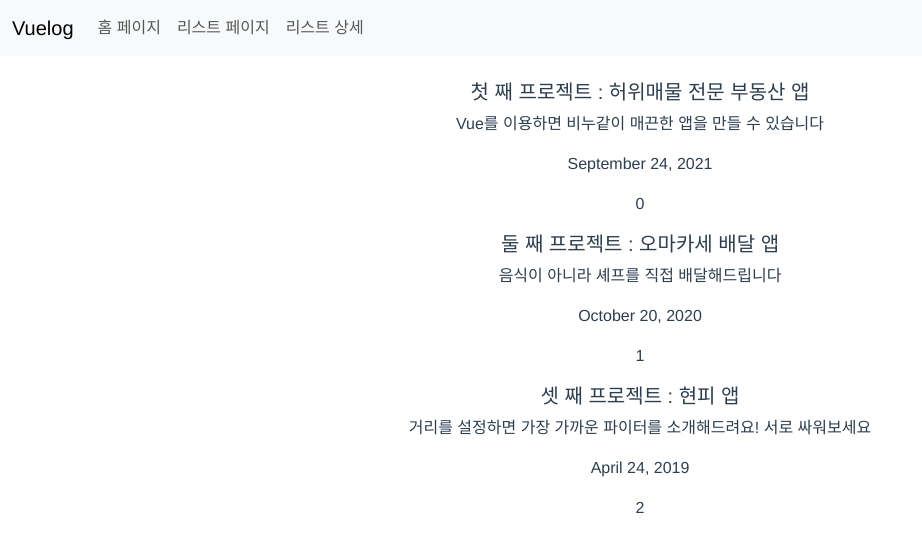
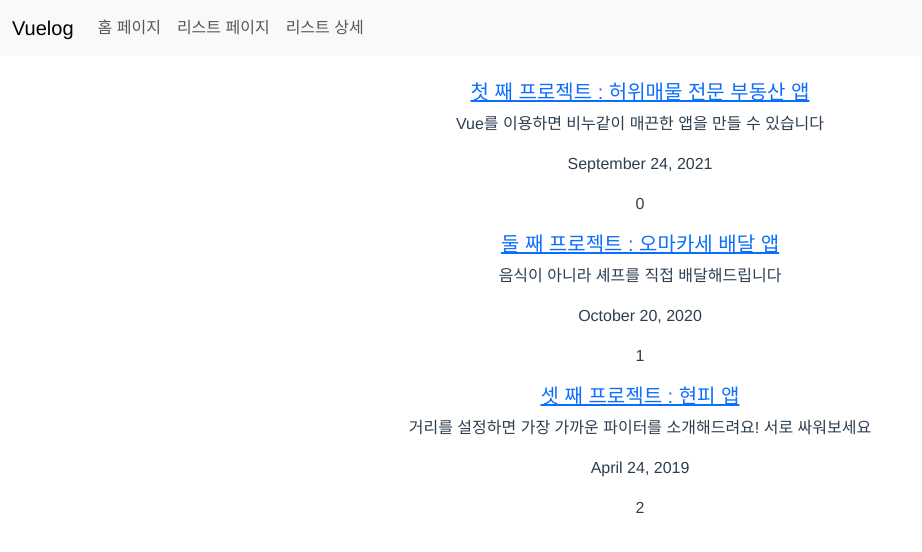
Before and after one commit to sunho5810/vuelog, a Vue app: page /list in a window 1280 px wide. Shown: the top 552 px of the page, without its empty margins (0-922 px from the left). Built offline with nearby package versions, Linux system fonts and the light colour scheme.

Commit message:
타이틀 클릭 시 상세페이지로 이동 완료

```diff
--- /dev/null
+++ b/src/components/BoardComment.vue
@@ -0,0 +1,13 @@
+<template>
+  <p>댓글입니다.</p>
+</template>
+
+<script>
+export default {
+    name: "BoardComment"
+}
+</script>
+
+<style>
+
+</style>
--- a/src/components/BoardDetail.vue
+++ b/src/components/BoardDetail.vue
@@ -7,6 +7,11 @@
     <h5>{{ boardDataList[$route.params.id].title }}</h5>
     <p>{{ boardDataList[$route.params.id].content }}</p>
   </div>
+
+  <!-- nested routes 2 : 어디서 보여줄지?
+    router-view태그를 이용하여 보여줄 수 있다.
+  -->
+  <router-view></router-view>
 </template>
 
 <script>
--- a/src/components/BoardList.vue
+++ b/src/components/BoardList.vue
@@ -1,6 +1,9 @@
 <template>
   <div v-for="(item, i) in boardDataList" :key="i">
-    <h5>{{ item.title }}</h5>
+    <!-- router push 1 : $router.push()를 사용하여 url에 경로를 넘겨줄 수 있다.
+      **$route는 현재 경로 $router는 페이지 이동 관련 기능
+    -->
+    <h5><router-link :to="/detail/+i">{{ item.title }}</router-link></h5>
     <p>{{ item.content }}</p>
     <p>{{ item.date }}</p>
     <p>{{ item.number }}</p>
```
Also changed, not shown: src/router/router.js (+12 -5 lines).
